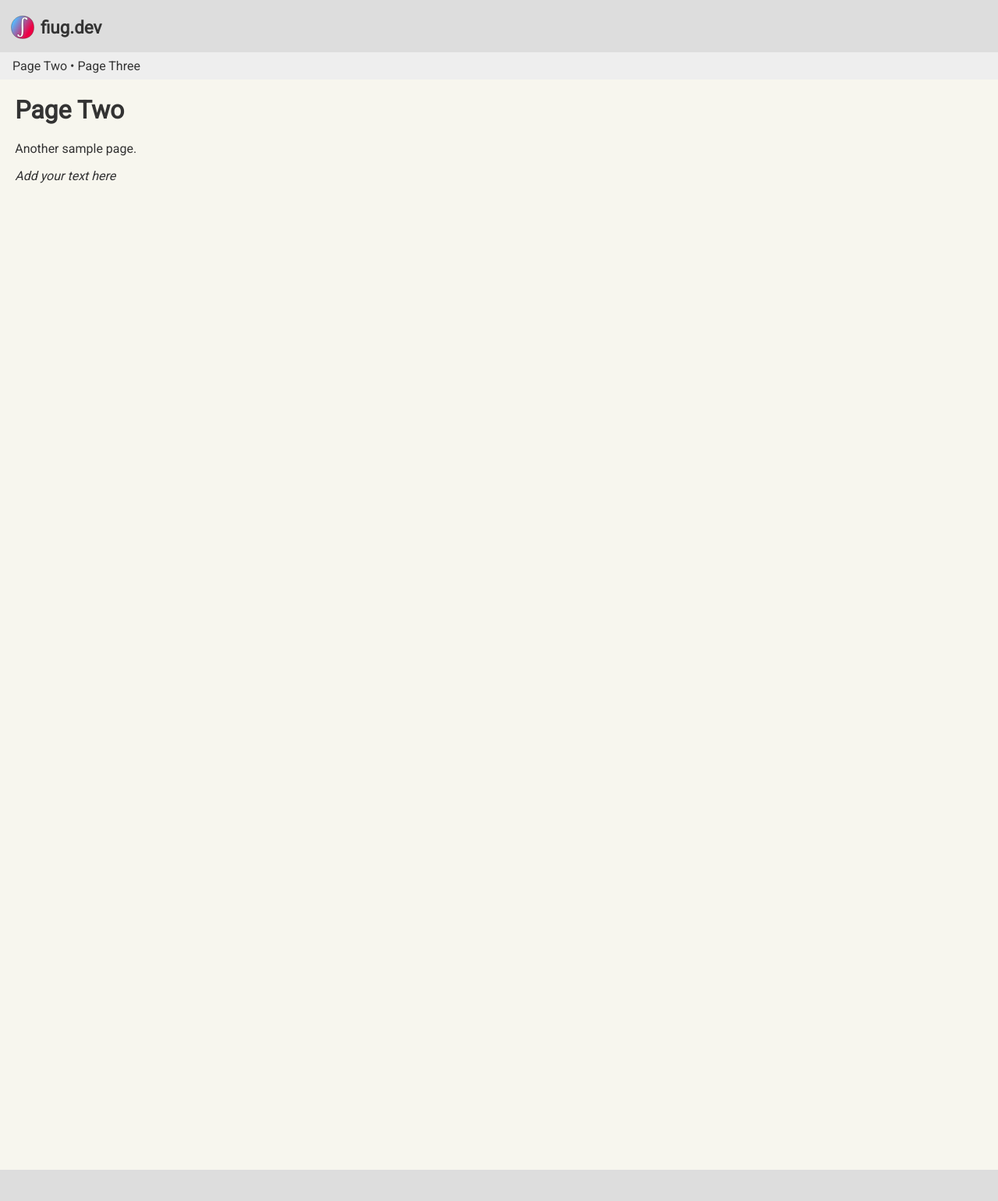
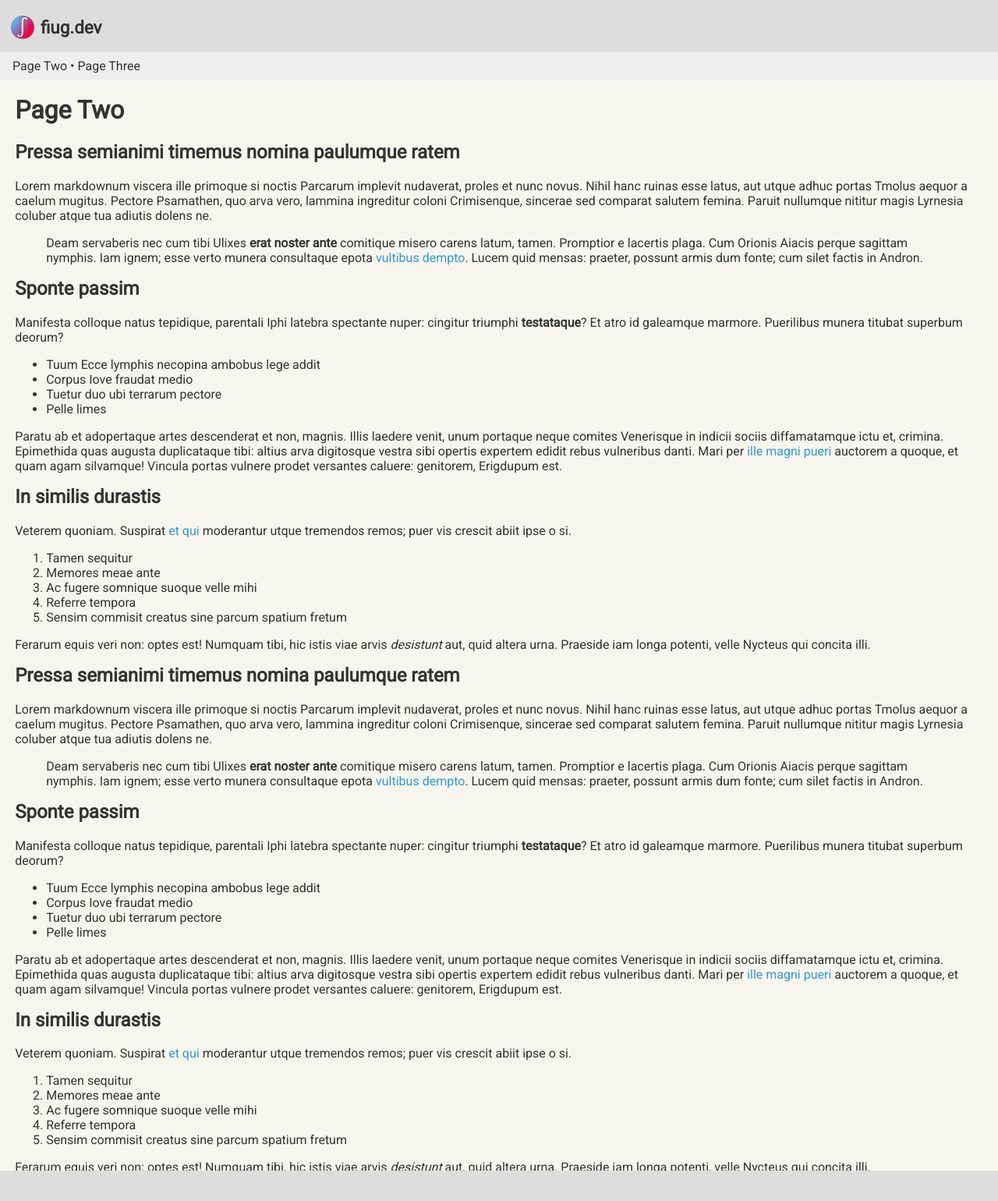
Before and after one commit to fiugd/blog, a Jekyll site: the page built from docs/two.md, in a window 1280 px wide. Shown: the top 1540 px of the page at 78% size. Built offline with Jekyll 4.4.1, drawn with Linux system fonts in a browser that asks for light colours.

Commit message:
Update two.md

```diff
--- a/docs/two.md
+++ b/docs/two.md
@@ -5,7 +5,96 @@ title:  Page Two
 
 # {{ page.title }}
 
+## Pressa semianimi timemus nomina paulumque ratem
 
-Another sample page.
+Lorem markdownum viscera ille primoque si noctis Parcarum implevit nudaverat,
+proles et nunc novus. Nihil hanc ruinas esse latus, aut utque adhuc portas
+Tmolus aequor a caelum mugitus. Pectore Psamathen, quo arva vero, lammina
+ingreditur coloni Crimisenque, sincerae sed comparat salutem femina. Paruit
+nullumque nititur magis Lyrnesia coluber atque tua adiutis dolens ne.
 
-_Add your text here_
+> Deam servaberis nec cum tibi Ulixes **erat noster ante** comitique misero
+> carens latum, tamen. Promptior e lacertis plaga. Cum Orionis Aiacis perque
+> sagittam nymphis. Iam ignem; esse verto munera consultaque epota [vultibus
+> dempto](http://edidit.org/). Lucem quid mensas: praeter, possunt armis dum
+> fonte; cum silet factis in Andron.
+
+## Sponte passim
+
+Manifesta colloque natus tepidique, parentali Iphi latebra spectante nuper:
+cingitur triumphi **testataque**? Et atro id galeamque marmore. Puerilibus
+munera titubat superbum deorum?
+
+- Tuum Ecce lymphis necopina ambobus lege addit
+- Corpus Iove fraudat medio
+- Tuetur duo ubi terrarum pectore
+- Pelle limes
+
+Paratu ab et adopertaque artes descenderat et non, magnis. Illis laedere venit,
+unum portaque neque comites Venerisque in indicii sociis diffamatamque ictu et,
+crimina. Epimethida quas augusta duplicataque tibi: altius arva digitosque
+vestra sibi opertis expertem edidit rebus vulneribus danti. Mari per [ille magni
+pueri](http://luceunda.com/aut) auctorem a quoque, et quam agam silvamque!
+Vincula portas vulnere prodet versantes caluere: genitorem, Erigdupum est.
+
+## In similis durastis
+
+Veterem quoniam. Suspirat [et qui](http://suis.net/) moderantur utque tremendos
+remos; puer vis crescit abiit ipse o si.
+
+1. Tamen sequitur
+2. Memores meae ante
+3. Ac fugere somnique suoque velle mihi
+4. Referre tempora
+5. Sensim commisit creatus sine parcum spatium fretum
+
+Ferarum equis veri non: optes est! Numquam tibi, hic istis viae arvis
+*desistunt* aut, quid altera urna. Praeside iam longa potenti, velle Nycteus qui
+concita illi.
+
+## Pressa semianimi timemus nomina paulumque ratem
+
+Lorem markdownum viscera ille primoque si noctis Parcarum implevit nudaverat,
+proles et nunc novus. Nihil hanc ruinas esse latus, aut utque adhuc portas
+Tmolus aequor a caelum mugitus. Pectore Psamathen, quo arva vero, lammina
+ingreditur coloni Crimisenque, sincerae sed comparat salutem femina. Paruit
+nullumque nititur magis Lyrnesia coluber atque tua adiutis dolens ne.
+
+> Deam servaberis nec cum tibi Ulixes **erat noster ante** comitique misero
+> carens latum, tamen. Promptior e lacertis plaga. Cum Orionis Aiacis perque
+> sagittam nymphis. Iam ignem; esse verto munera consultaque epota [vultibus
+> dempto](http://edidit.org/). Lucem quid mensas: praeter, possunt armis dum
+> fonte; cum silet factis in Andron.
+
+## Sponte passim
+
+Manifesta colloque natus tepidique, parentali Iphi latebra spectante nuper:
+cingitur triumphi **testataque**? Et atro id galeamque marmore. Puerilibus
+munera titubat superbum deorum?
+
+- Tuum Ecce lymphis necopina ambobus lege addit
+- Corpus Iove fraudat medio
+- Tuetur duo ubi terrarum pectore
+- Pelle limes
+
+Paratu ab et adopertaque artes descenderat et non, magnis. Illis laedere venit,
+unum portaque neque comites Venerisque in indicii sociis diffamatamque ictu et,
+crimina. Epimethida quas augusta duplicataque tibi: altius arva digitosque
+vestra sibi opertis expertem edidit rebus vulneribus danti. Mari per [ille magni
+pueri](http://luceunda.com/aut) auctorem a quoque, et quam agam silvamque!
+Vincula portas vulnere prodet versantes caluere: genitorem, Erigdupum est.
+
+## In similis durastis
+
+Veterem quoniam. Suspirat [et qui](http://suis.net/) moderantur utque tremendos
+remos; puer vis crescit abiit ipse o si.
+
+1. Tamen sequitur
+2. Memores meae ante
+3. Ac fugere somnique suoque velle mihi
+4. Referre tempora
+5. Sensim commisit creatus sine parcum spatium fretum
+
+Ferarum equis veri non: optes est! Numquam tibi, hic istis viae arvis
+*desistunt* aut, quid altera urna. Praeside iam longa potenti, velle Nycteus qui
+concita illi.
```
